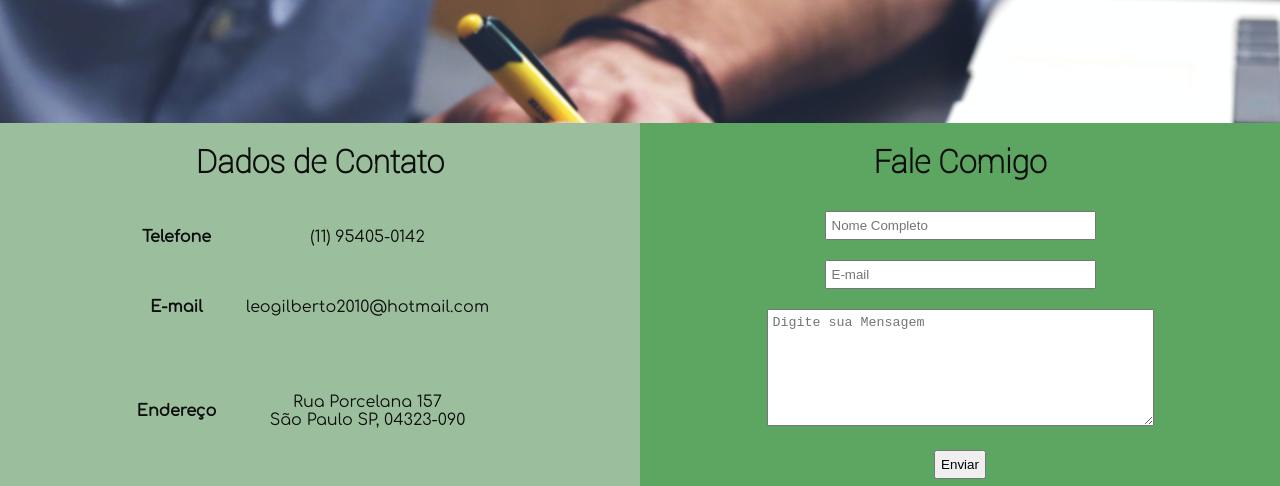
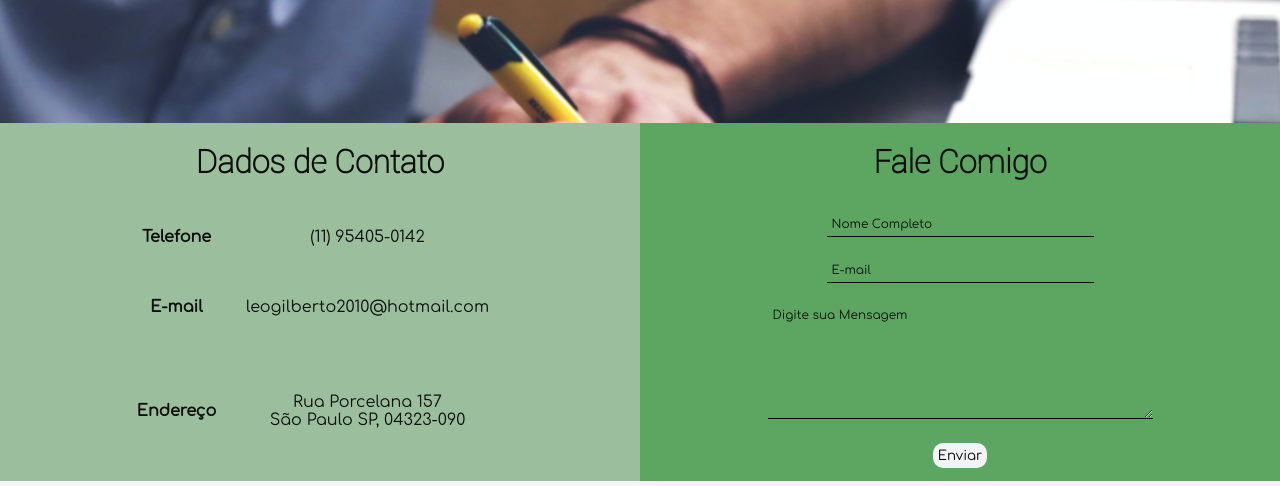
Before and after one commit to LeoSantosp2/curriculo, a plain HTML site: page index.html in a window 1280 px wide. Shown: the part 1367-1853 px from the top of the page. Drawn offline with Linux system fonts and the light colour scheme.

Commit message:
Code Update 3.5

```diff
--- a/Css/style.css
+++ b/Css/style.css
@@ -239,6 +239,24 @@ section.fale-comigo{
 section.fale-comigo > input, textarea{
     padding: 5px;
     margin: 10px;
+    border: none;
+    outline: none;
+    border-bottom: 1px solid var(--cor01);
+    background-color: transparent;
+}
+
+section.fale-comigo > input::placeholder, textarea::placeholder{
+    color: var(--cor01);
+    font-family: Comforta, Arial, Helvetica, sans-serif;
+    font-size: 12px;
+}
+
+section.fale-comigo > input#btn{
+    background-color: var(--cor03);
+    border-radius: 10px;
+    cursor: pointer;
+    border: none;
+    font-family: Comforta, Arial, Helvetica, sans-serif;
 }
 
 /*Estilos do footer*/
--- a/index.html
+++ b/index.html
@@ -179,7 +179,7 @@
 
             <br>
 
-            <input type="button" value="Enviar" onclick="enviar()">
+            <input type="button" value="Enviar" id="btn" onclick="enviar()">
 
         </section>
 
```
